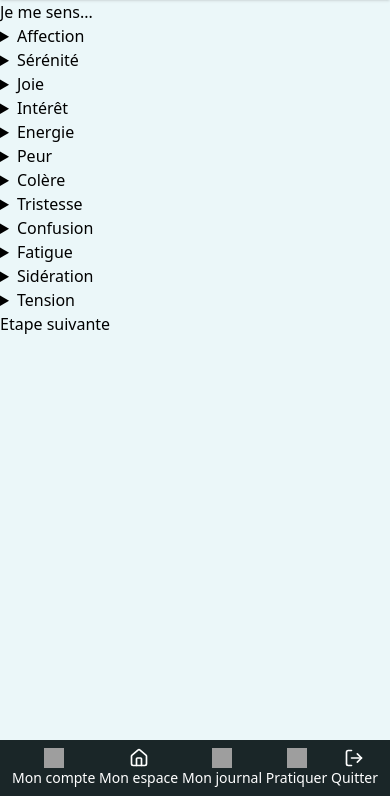
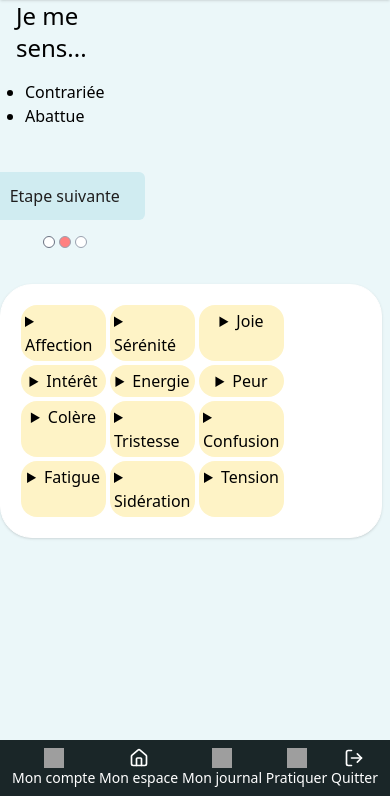
Before and after one commit to CamillePressense/Pause_Empathique, a Django app: page /pauses/1/feelings/ in a window 390 px wide. Shown: the part 48-844 px from the top of the page. Run offline with Django 5.2, Linux system fonts and the light colour scheme; a user stored in the database is signed in; data comes from the database, SQL or seed files in the repository; tables that the repository leaves empty hold one stand-in row (values such as "Sample post"); style sheets or scripts are compiled from the project's sources; some libraries are stand-ins or nearby versions; grey boxes are pictures that could not be loaded.

Commit message:
wip:feelings page style

```diff
--- a/static/css/input.css
+++ b/static/css/input.css
@@ -34,4 +34,6 @@
     .icons-pagination{
         @apply w-4 h-5 mt-1 cursor-pointer hover:scale-105
     }
+
+
 }
--- a/static/js/keep-toggle-open.js
+++ b/static/js/keep-toggle-open.js
@@ -1,5 +1,9 @@
 document.addEventListener("DOMContentLoaded", function() {
     let families = document.querySelectorAll("details");
+
+    function isDesktop() {
+        return window.innerWidth >= 768;
+    }
 
     families.forEach((family) => {
         let boxes = family.querySelectorAll("input[type=checkbox]");
@@ -8,7 +12,8 @@ document.addEventListener("DOMContentLoaded", function() {
             return Array.from(boxes).some(b => b.checked);
         }
 
-        if (hasCheckedBox()) {
+        // Ouvrir automatiquement sur desktop ou si des cases sont cochées
+        if (isDesktop() || hasCheckedBox()) {
             family.setAttribute("open", "");
         }
 
@@ -20,10 +25,24 @@ document.addEventListener("DOMContentLoaded", function() {
             });
         });
 
-        family.addEventListener("toggle", () => {
-            if (hasCheckedBox()) {
+        family.addEventListener("toggle", (e) => {
+            // Empêcher la fermeture sur desktop
+            if (isDesktop()) {
+                e.preventDefault();
+                family.setAttribute("open", "");
+            } else if (hasCheckedBox()) {
+                // Sur mobile, garder ouvert si des cases sont cochées
                 family.setAttribute("open", "");
             }
         });
     });
+
+    // Réouvrir sur changement de taille d'écran
+    window.addEventListener("resize", () => {
+        if (isDesktop()) {
+            families.forEach(family => {
+                family.setAttribute("open", "");
+            });
+        }
+    });
 });
--- a/templates/pauses/feelings.html
+++ b/templates/pauses/feelings.html
@@ -1,20 +1,37 @@
 {% extends 'base.html' %}
 {% load static %}
+{% load widget_tweaks %}
 
 {% block content %}
+<main>
+  <form method="post" class="flex flex-col md:flex-row gap-3">
 
-<h2>Je me sens...</h2>
+    {% csrf_token %}
 
-<form method="post">
-  {% csrf_token %}
+    <section class="md:mt-4 w-1/4 ml-4 flex flex-col items-center">
+      <h2 class="mb-4 text-2xl">Je me sens...</h2>
+      <ul class="mb-5 list-disc">
+        <li>Contrariée</li>
+        <li>Abattue</li>
+      </ul>
 
       {% if error_message %}
         <p style="color:red;">{{ error_message }}</p>
       {% endif %}
 
+      <button type="submit" class="next-button">Etape suivante</button>
+            <div class="flex mb-6 mt-4 gap-1">
+              <span class="bg-white border-1 border-gray-500 rounded-full w-3 h-3 p-1"></span>
+              <span class="bg-otherpink border-1 border-gray-400 rounded-full w-3 h-3 p-1"></span>
+              <span class="bg-white border-1 border-gray-400 rounded-full w-3 h-3 p-1"></span>
+          </div>
+    </section>
+
+
+    <section class="flex flex-row flex-wrap gap-1 mr-2 p-5 bg-white border border-white rounded-4xl shadow-sm md:mt-4">
       {% for family_name, feelings in grouped_feelings.items %}
-    <details>
-          <summary>{{ family_name }}</summary>
+        <details class="w-1/4 flex flex-col items-center bg-amber-100 p-1 rounded-2xl">
+              <summary class="md:list-none ">{{ family_name }}</summary>
                 {% for feeling in feelings %}
                   <label>
                       <input type="checkbox"
@@ -26,10 +43,11 @@
                 {% endfor %}
         </details>
       {% endfor %}
-
-  <button type="submit">Etape suivante</button>
+    </section>
 
   </form>
+
+</main>
 {% endblock content %}
 
 
```
Lines whose indentation alone changed are shown as unchanged.
